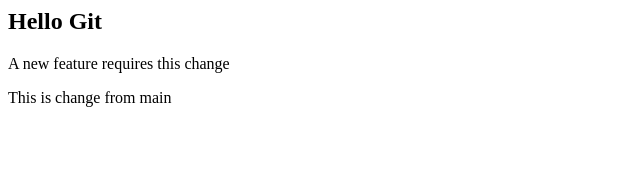
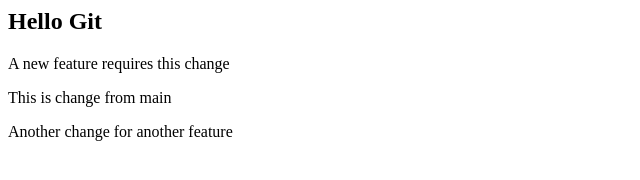
Before and after one commit to lagneshthakur/atgenx-git, a plain HTML site: page index.html in a window 1280 px wide. Shown: the whole page, without its empty margins (0-640 px from the left). Drawn offline with Linux system fonts and the light colour scheme.

Commit message:
Updated index.html for feature2

```diff
--- a/index.html
+++ b/index.html
@@ -3,3 +3,5 @@
 <p>A new feature requires this change</p>
 
 <p>This is change from main</p>
+
+<p>Another change for another feature</p>
```
